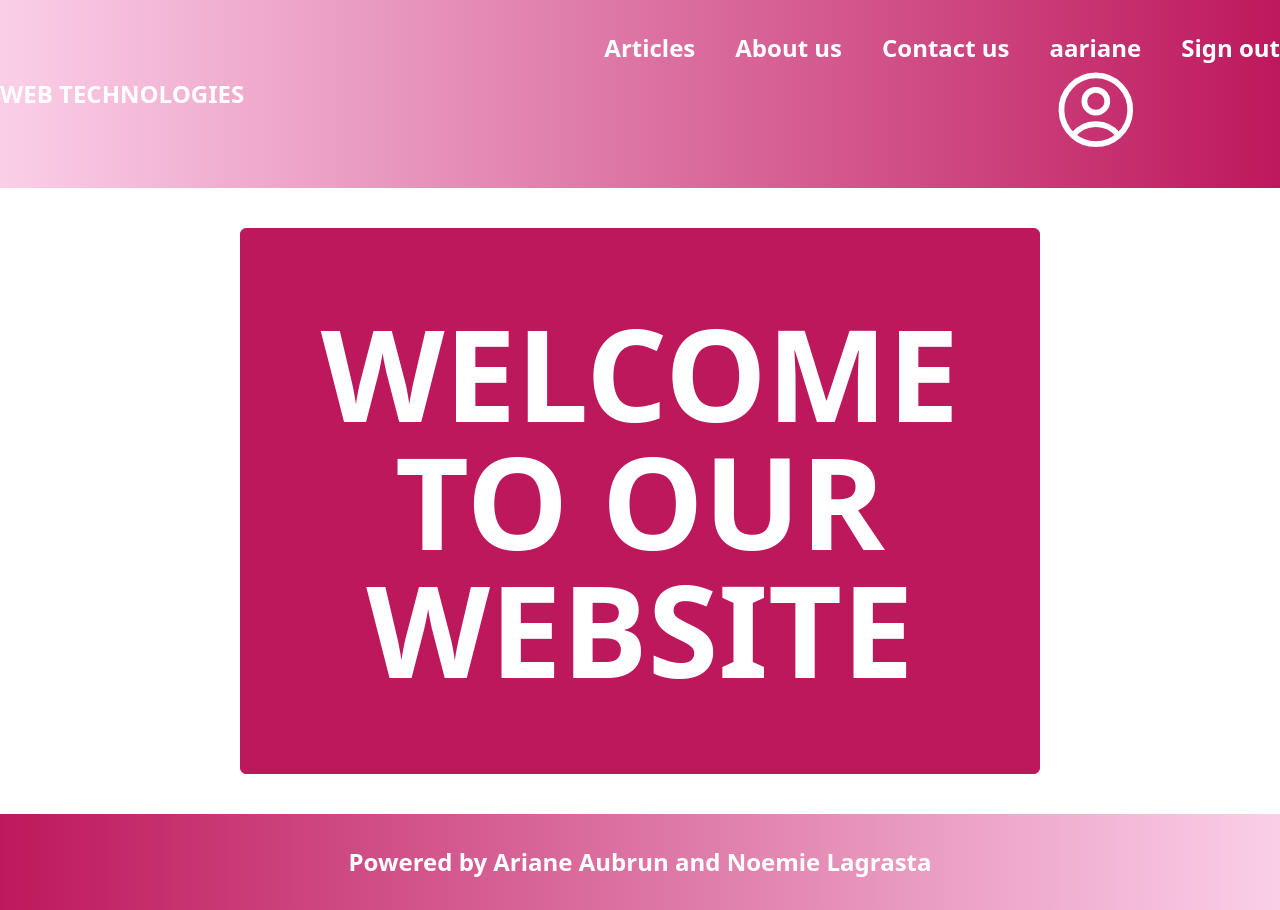
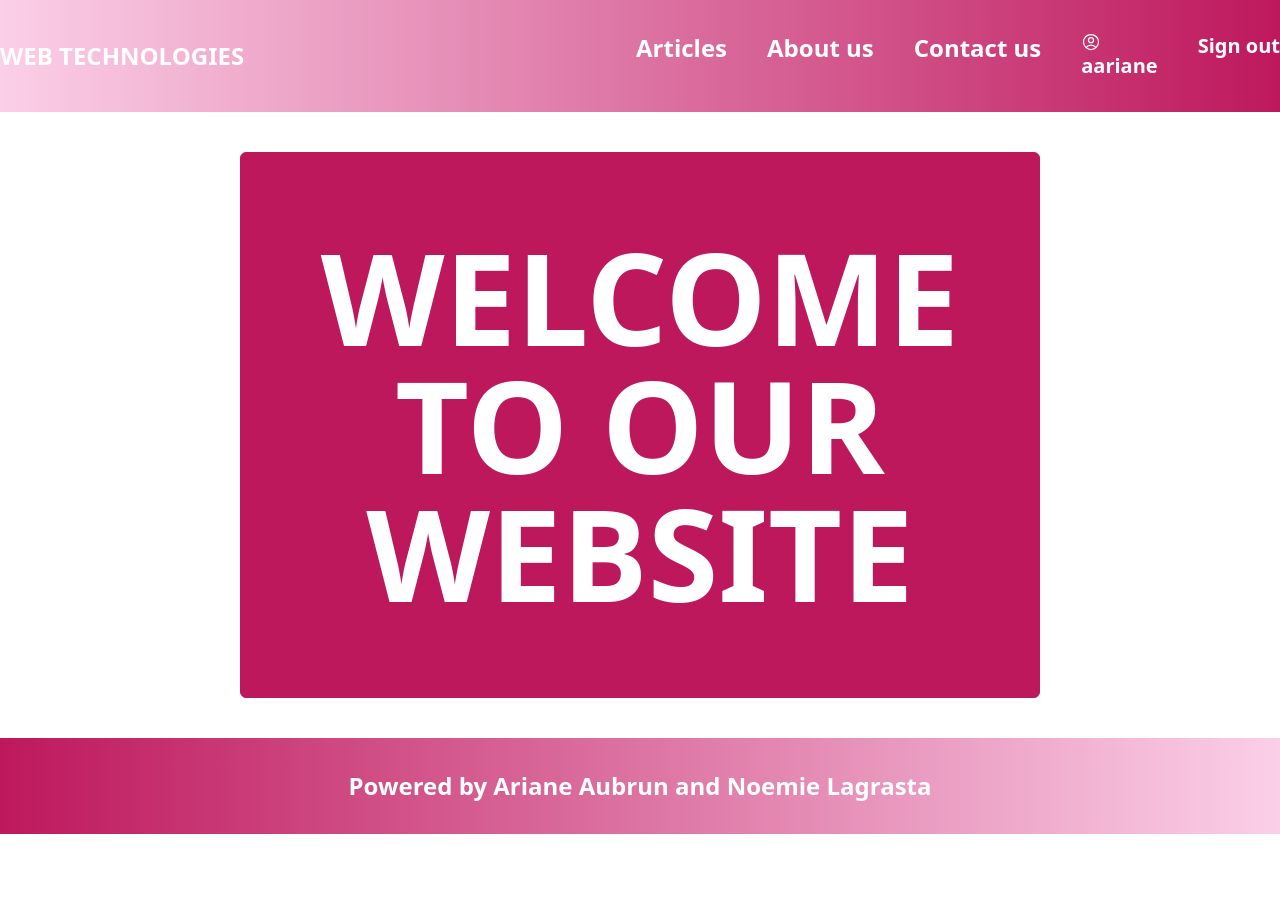
Before and after one commit to Noemie-lagrasta/ece-webtech-2023-fall-gr02-01, a Next.js app in the folder app/: page / in a window 1280 px wide. After the commit the page ends 834 px from the top, so only its background shows below. Built offline with nearby package versions, Linux system fonts and the light colour scheme.

Commit message:
feat:update last part lab7

```diff
--- a/app/components/Header.js
+++ b/app/components/Header.js
@@ -26,19 +26,21 @@ export default function Header(){
         </li>
         { user && (
           <li >
-            <Link href="/profile" className="wt-title">
+            <Link href="/profile" className="wt-title-2 flex" >
+              <div>
+              <OutlineUserCircleIcon width={20} height={20}/>
               {user.username}
-              <OutlineUserCircleIcon />
+              </div>
             </Link>
           </li>
         )}
         <li >
           { user ?
-            <button onClick= {() => logout()} className="wt-title">
+            <button onClick= {() => logout()} className="wt-title-2">
               Sign out
             </button>
             :
-            <button onClick={() => login()} className="wt-title">
+            <button onClick={() => login()} className="wt-title-2">
               Sign in
             </button>
           }
--- a/app/styles/globals.css
+++ b/app/styles/globals.css
@@ -7,8 +7,15 @@
   text-decoration: none;
   transition: text-decoration 0.2s;
 }
-
+.wt-title-2 {
+  @apply text-white text-xl font-bold text-center;
+  text-decoration: none;
+  transition: text-decoration 0.2s;
+}
 .wt-title:hover {
+  text-decoration: underline;
+}
+.wt-title-2:hover {
   text-decoration: underline;
 }
 
```
